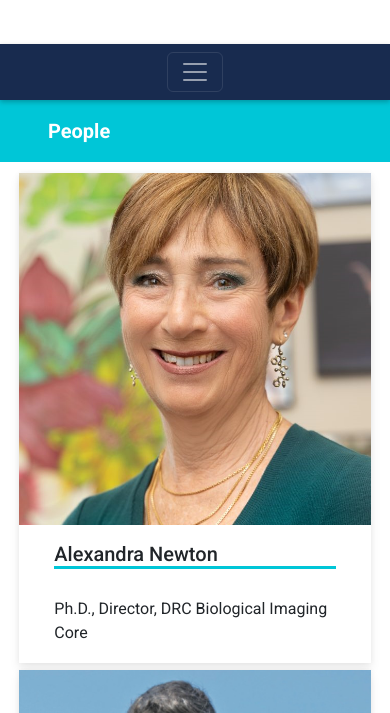
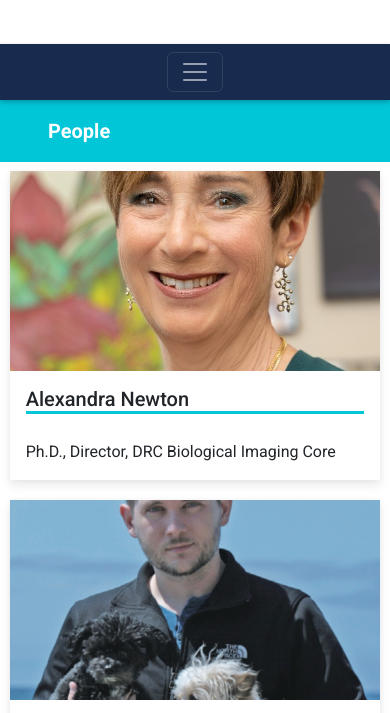
Before and after one commit to biosensorcore/biosensorcore.github.io, a React app in the folder frontend/: page /people in a window 390 px wide. Shown: the part 125-838 px from the top of the page. Built offline with nearby package versions, Linux system fonts and the light colour scheme.

Commit message:
Update Resources page layout: cards display one per row with image on left and text on right

```diff
--- a/frontend/src/components/ContentBox.jsx
+++ b/frontend/src/components/ContentBox.jsx
@@ -9,11 +9,13 @@ function ContentBox({content}) {
                 {img ? <div className={`${styles.content_box_image_container} ${short ? styles.content_box_short : ""}`}>
                     <img src={`images/${img}`} alt={header || "Content image"}/>
                 </div> : null}
-                <div className={styles.content_box_header}>
-                    <h5>{header}</h5>
-                </div>
-                <div className={`${styles.content_box_text} ${short ? styles.content_box_short : ""}`}>
-                    <p>{text}</p>
+                <div className={styles.content_box_content}>
+                    <div className={styles.content_box_header}>
+                        <h5>{header}</h5>
+                    </div>
+                    <div className={`${styles.content_box_text} ${short ? styles.content_box_short : ""}`}>
+                        <p>{text}</p>
+                    </div>
                 </div>
             </div>
         )
--- a/frontend/src/components/ContentBoxGroup.jsx
+++ b/frontend/src/components/ContentBoxGroup.jsx
@@ -2,7 +2,7 @@ import styles from '../styles/ContentBox.module.css';
 import ContentBox from './ContentBox';
 
 function ContentBoxGroup({contentBoxes}) {
-    return <div className={`${styles.content_box_group} ${contentBoxes.length < 3 ? styles.content_box_group_less_full : ""}`}>
+    return <div className={styles.content_box_group}>
         {contentBoxes.map((content) => (
             <ContentBox content={content}/>
         ))}
--- a/frontend/src/styles/ContentBox.module.css
+++ b/frontend/src/styles/ContentBox.module.css
@@ -1,10 +1,9 @@
 .content_box_group {
     display: flex;
     width: 100%;
-    flex-direction: row;
+    flex-direction: column;
     padding: 0% 4% 5% 4%;
-    justify-content: flex-start;
-    flex-wrap: wrap;
+    gap: 2rem;
 }
 
 .content_box_group_less_full {
@@ -12,10 +11,9 @@
 }
 
 .content_box_wrapper {
-    flex-basis: 25%;
-    width: 25%;
+    width: 100%;
     flex-shrink: 0;
-    min-height: 300px;
+    min-height: 200px;
     padding: 1%;
     box-sizing: border-box;
     transition: transform 0.2s ease;
@@ -42,18 +40,22 @@
     width: 100%;
     background-color: white;
     display: flex;
-    flex-direction: column;
+    flex-direction: row;
+    align-items: stretch;
 }
 
 .content_box_image_container {
-    height: 30%;
-    width: 100%;
+    height: 100%;
+    width: 300px;
+    min-width: 300px;
     overflow: hidden;
     aspect-ratio: 1;
 }
 
 .content_box_image_container.content_box_short {
-    height: 70%;
+    height: 100%;
+    width: 250px;
+    min-width: 250px;
     aspect-ratio: 1;
 }
 
@@ -64,8 +66,15 @@
     object-position: center;
 }
 
+.content_box_content {
+    flex: 1;
+    display: flex;
+    flex-direction: column;
+    padding: 2rem;
+}
+
 .content_box_header {
-    margin: 5% 10%;
+    margin: 0 0 1rem 0;
 }
 
 .content_box_header h5 {
@@ -74,9 +83,9 @@
 }
 
 .content_box_text {
-    padding: 0% 10%;
+    padding: 0;
     flex-grow: 1;
-    margin-bottom: 5%;
+    margin: 0;
 }
 
 .content_box_text p {
@@ -94,16 +103,35 @@
     }
 }
 
-@media (max-width: 1000px) {
-    .content_box_wrapper {
-        width: 50%;
-        flex-basis: 50%;
+@media (max-width: 800px) {
+    .content_box_container {
+        flex-direction: column;
+    }
+
+    .content_box_image_container {
+        width: 100%;
+        min-width: auto;
+        height: 200px;
+    }
+
+    .content_box_image_container.content_box_short {
+        width: 100%;
+        min-width: auto;
+        height: 200px;
+    }
+
+    .content_box_content {
+        padding: 1rem;
     }
 }
 
 @media (max-width: 600px) {
     .content_box_wrapper {
-        width: 100%;
-        flex-basis: 100%;
+        padding: 0.5%;
+    }
+
+    .content_box_group {
+        padding: 0% 2% 5% 2%;
+        gap: 1rem;
     }
 }
```
